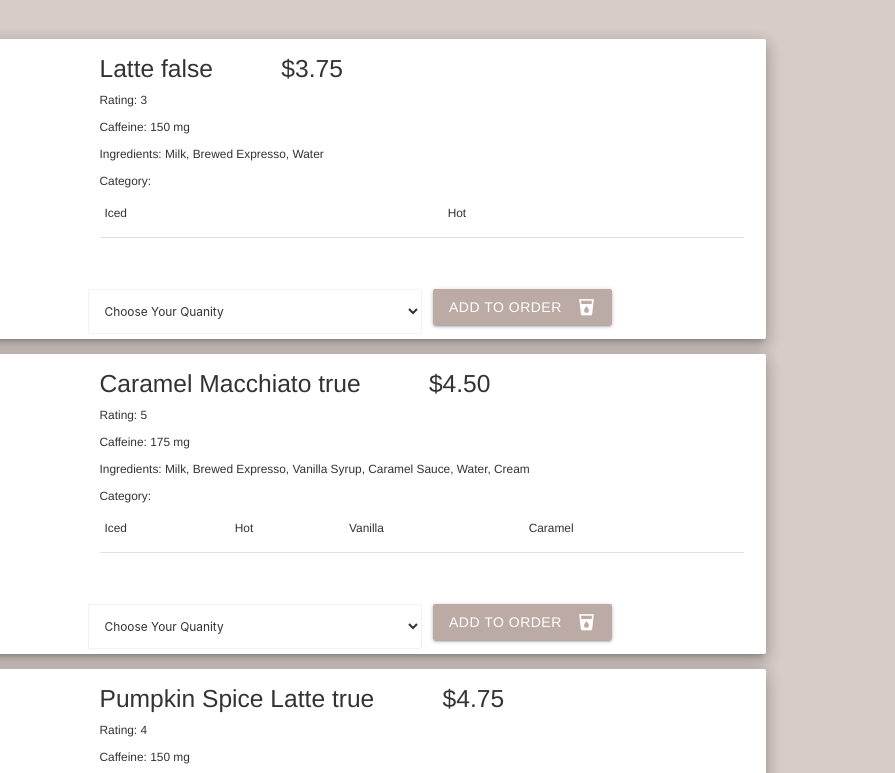
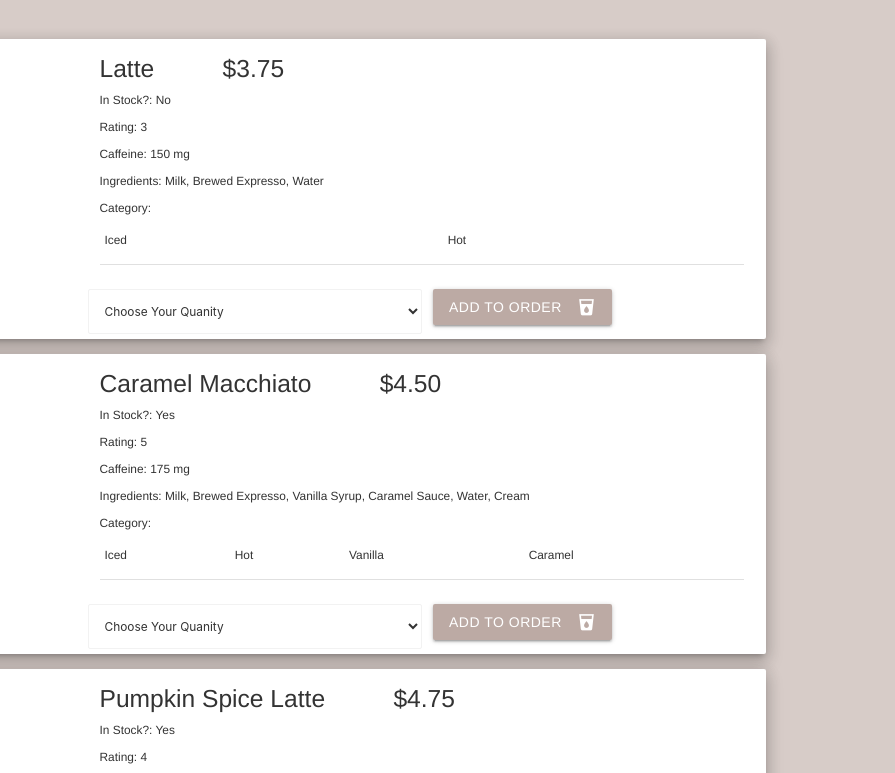
Before and after one commit to gdebell/Steam_Coffee_Co, a website: page src/index.html in a window 1280 px wide. Shown: the part 179-952 px from the top of the page, 385-1280 px from the left. Drawn offline with nearby package versions, Linux system fonts and the light colour scheme.

Commit message:
In Stock? YES/NO is functioning

```diff
--- a/src/index.html
+++ b/src/index.html
@@ -70,14 +70,14 @@
 
               <div class="col s4">
                 <div>
-                  <img class="drinkPic" src="{{item.imageUrl}}" height="200" width="200">
+                  <img class="drinkPic" ng-src="{{item.imageUrl}}" height="200" width="200">
                 </div>
               </div>
 
               <div class="col s8">
-                <h5> {{ item.name }} {{item.inStock}} &nbsp;&nbsp;&nbsp;&nbsp;&nbsp;&nbsp;&nbsp;&nbsp; {{ item.price | currency}}</h5>
-                <p ng-if=" '{{item.inStock}}' === 'true' "> In Stock?: Yes </p>
-                <!-- <p ng-if=" '{{item.inStock}}' === true "> In Stock?: Yes </p> -->
+                <h5> {{ item.name }} &nbsp;&nbsp;&nbsp;&nbsp;&nbsp;&nbsp;&nbsp;&nbsp; {{ item.price | currency}}</h5>
+                <div><p ng-if=" item.inStock  "> In Stock?: Yes </p></div>
+                <p ng-if=" !item.inStock "> In Stock?: No </p>
 
                 <p> Rating: {{ item.rating }} </p>
                 <p> Caffeine: {{ item.caffeineScale}} mg</p>
```
